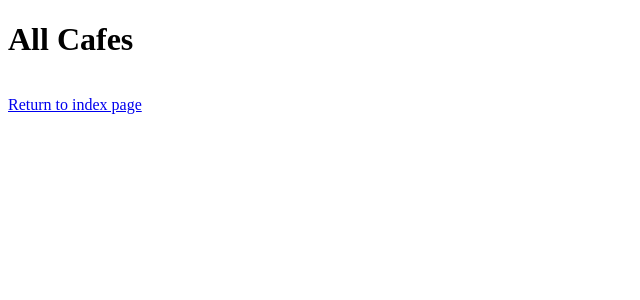
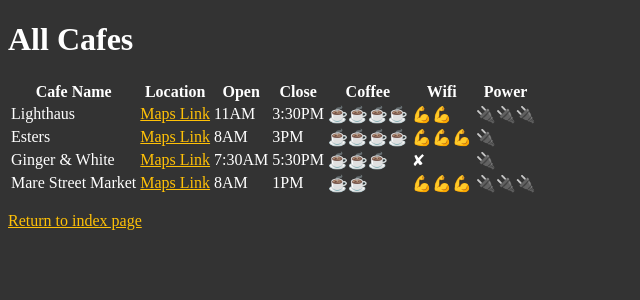
Before and after one commit to doh6077/Python-bootcamp-, a Flask app: page /cafes in a window 1280 px wide. Shown: the top 300 px of the page, without its empty margins (0-640 px from the left). Run offline with Flask 2, Linux system fonts and the light colour scheme; some libraries are stand-ins or nearby versions.

Commit message:
completed Day62

```diff
--- a/day-62 Flask, Bootstrap, csv ( coffee and wifi project)/main.py
+++ b/day-62 Flask, Bootstrap, csv ( coffee and wifi project)/main.py
@@ -53,8 +53,8 @@ def home():
 def add_cafe():
     form = CafeForm()
     if form.validate_on_submit():
-        f = open("cafe-data.csv", "a")
-        f.write(f"{form.name},{form.location},{form.open_time},{form.close_time},{form.coffee},{form.wifi}, {form.power}")
+        f = open("cafe-data.csv", "a", encoding='utf8')
+        f.write(f"{form.name.data},{form.location.data},{form.open_time.data},{form.close_time.data},{form.coffee.data},{form.wifi.data}, {form.power.data}")
         f.close()
     # Exercise:
     # Make the form write a new row into cafe-data.csv
@@ -66,6 +66,7 @@ def add_cafe():
 def cafes():
     with open('cafe-data.csv', newline='', encoding='utf-8') as csv_file:
         csv_data = csv.reader(csv_file, delimiter=',')
+        next(csv_data)
         list_of_rows = []
         for row in csv_data:
             list_of_rows.append(row)
--- a/day-62 Flask, Bootstrap, csv ( coffee and wifi project)/templates/base.html
+++ b/day-62 Flask, Bootstrap, csv ( coffee and wifi project)/templates/base.html
@@ -6,6 +6,7 @@
       name="viewport"
       content="width=device-width, initial-scale=1, shrink-to-fit=no"
     />
+    <link href="{{ url_for('static', filename='css/styles.css') }}" rel="stylesheet">
 
     {% block styles %}
     <!-- Load Bootstrap-Flask CSS here -->
--- a/day-62 Flask, Bootstrap, csv ( coffee and wifi project)/templates/cafes.html
+++ b/day-62 Flask, Bootstrap, csv ( coffee and wifi project)/templates/cafes.html
@@ -1,3 +1,4 @@
+
 {% extends 'base.html' %}
 {% block title %}Restaurants{% endblock %}
 
@@ -13,9 +14,33 @@
           <!-- This is where you will write the code to render a Bootstrap
           Table that contains all the information from the
           cafe-data.csv file. -->
+          <thead>
+            <tr>
+              <th scope="col">Cafe Name</th>
+              <th scope="col">Location</th>
+              <th scope="col">Open</th>
+              <th scope="col">Close</th>
+              <th scope="col">Coffee</th>
+              <th scope="col">Wifi</th>
+              <th scope="col">Power</th>
+            </tr>
+          </thead>
+          <tbody>
+            {% for cafe in cafes%}
+            <tr>
+              <td>{{cafe[0]}}</td>
+              <td><a href={{cafe[1]}}>Maps Link</a></td>
+              <td>{{cafe[2]}}</td>
+              <td>{{cafe[3]}}</td>
+              <td>{{cafe[4]}}</td>
+              <td>{{cafe[5]}}</td>
+              <td>{{cafe[6]}}</td>
+            </tr>
+            {% endfor %}
+          </tbody>
   	  </table>
 
-      <p><a href="#">Return to index page</a></p>
+      <p><a href="/">Return to index page</a></p>
 
     </div>
   </div>
--- a/day-62 Flask, Bootstrap, csv ( coffee and wifi project)/templates/index.html
+++ b/day-62 Flask, Bootstrap, csv ( coffee and wifi project)/templates/index.html
@@ -1,3 +1,4 @@
+
 {% extends 'base.html' %}
 {% block title %}Coffee and Wifi{% endblock %}
 
@@ -8,7 +9,7 @@
   <p class="lead">Want to work in a cafe but need power and wifi?</p>
   <hr class="my-4">
   <p>You've found the right place! Checkout my collection of cafes with data on power socket availability, wifi speed and coffee quality.</p>
-  <a class="btn btn-warning btn-lg" href="#" role="button">Show Me!</a>
+  <a class="btn btn-warning btn-lg" href="/cafes" role="button">Show Me!</a>
 </div>
     </div>
 
```
Also changed, not shown: day-62 Flask, Bootstrap, csv ( coffee and wifi project)/templates/add.html (+13 -1 lines).
